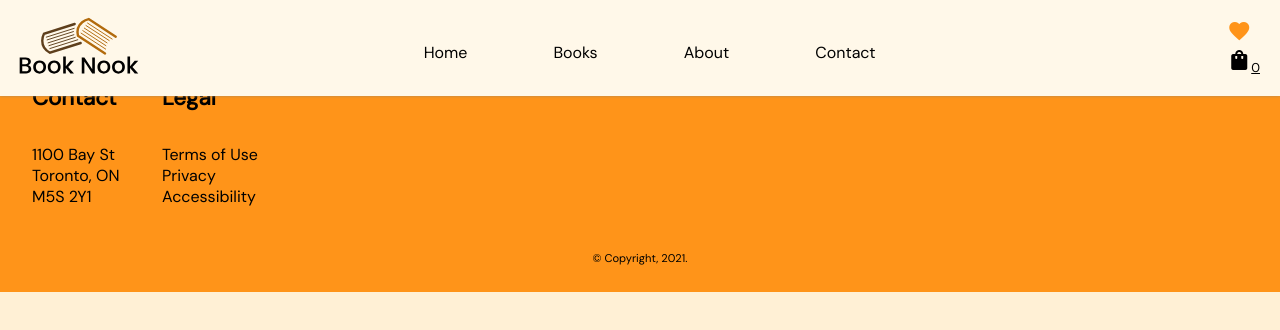
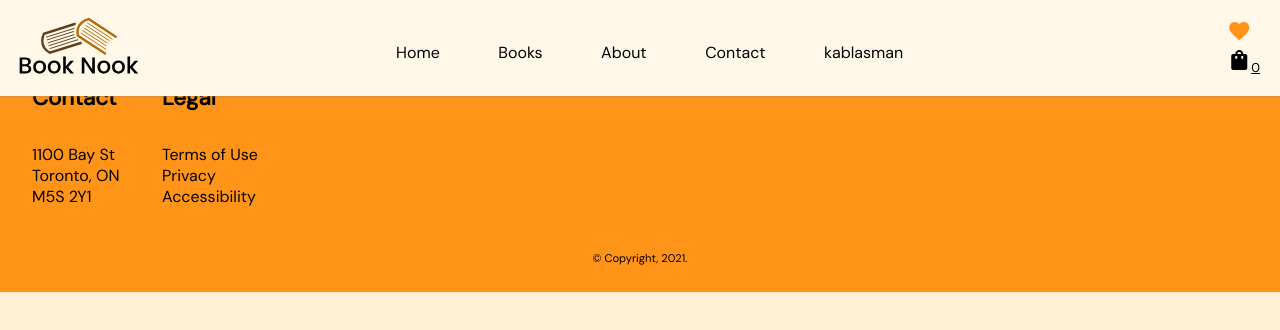
Before and after one commit to kablasman/ecomm-react-project, a React app: page /CartPage in a window 1280 px wide. Shown: the top 330 px of the page. Built offline with nearby package versions, Linux system fonts and the light colour scheme.

Commit message:
adding user data to header

```diff
--- a/src/components/Header.js
+++ b/src/components/Header.js
@@ -7,7 +7,9 @@ import CartContents from 'components/CartContents'
 
 const Header = () => {
 
+	const {data} = useContext(ProductContext)
 	const cartProduct= useContext(ProductContext)
+
 	const cartPage = cartProduct.cart
 	const updateCart = cartPage.map((product) => <CartContents key={product.bookTitle} data={product} />)
 
@@ -35,9 +37,9 @@ const Header = () => {
 					</li>
 					<li><a href="#">About</a></li>
 					<li><a href="#">Contact</a></li>
+					<li className="login-data">{data.username}</li>
 				</ul>
 			</nav>
-
 			<ul className="your-products">
 				<li><a href="#" className="fav"><span className="material-icons" aria-label="Favourites">favorite</span></a></li>
 				<Link to={`/CartPage`} className="bag"><li className="cart"><div className="material-icons" aria-label="Add to bag">shopping_bag</div><span>{updateCart.length}</span></li></Link>
```
